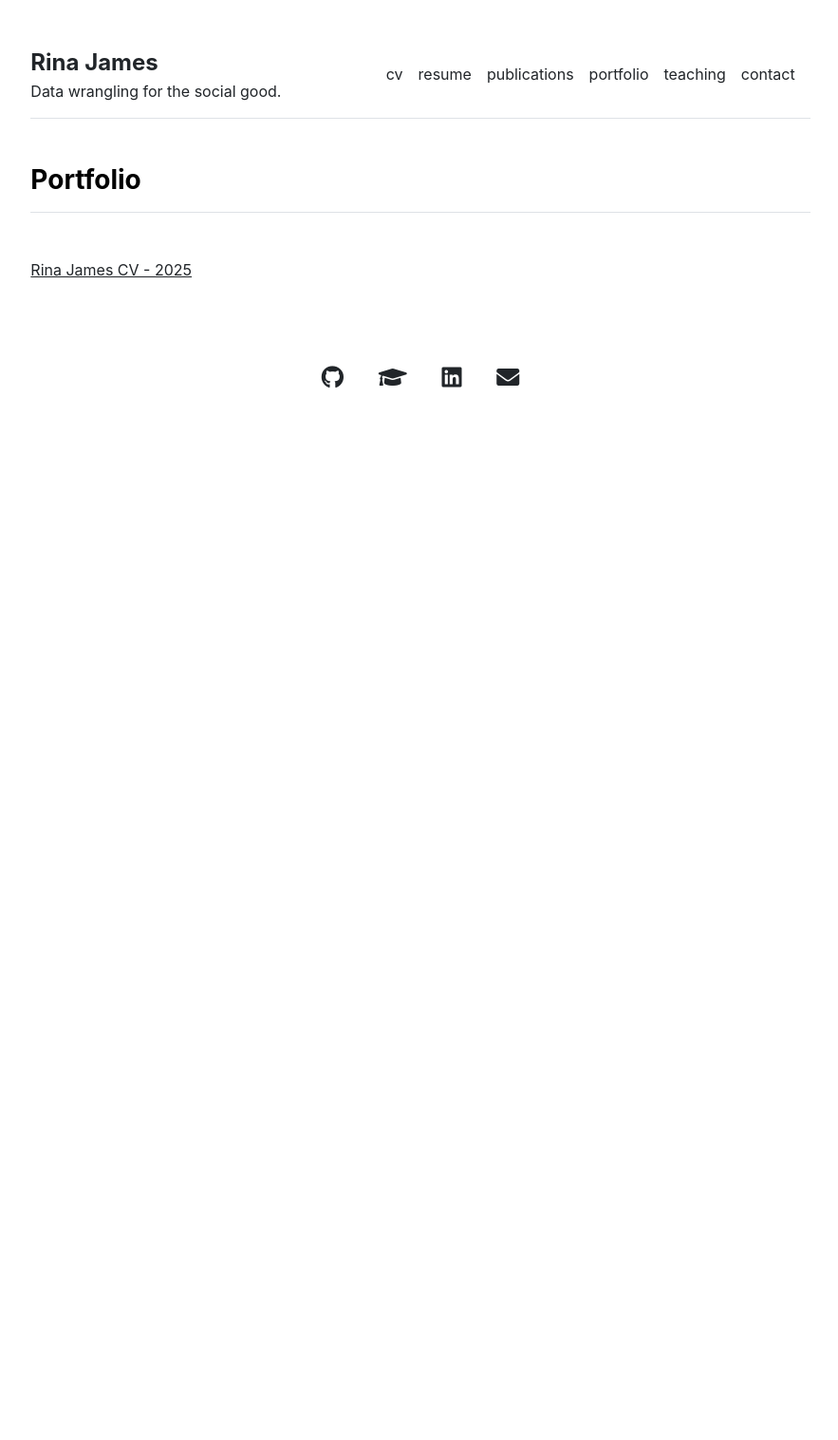
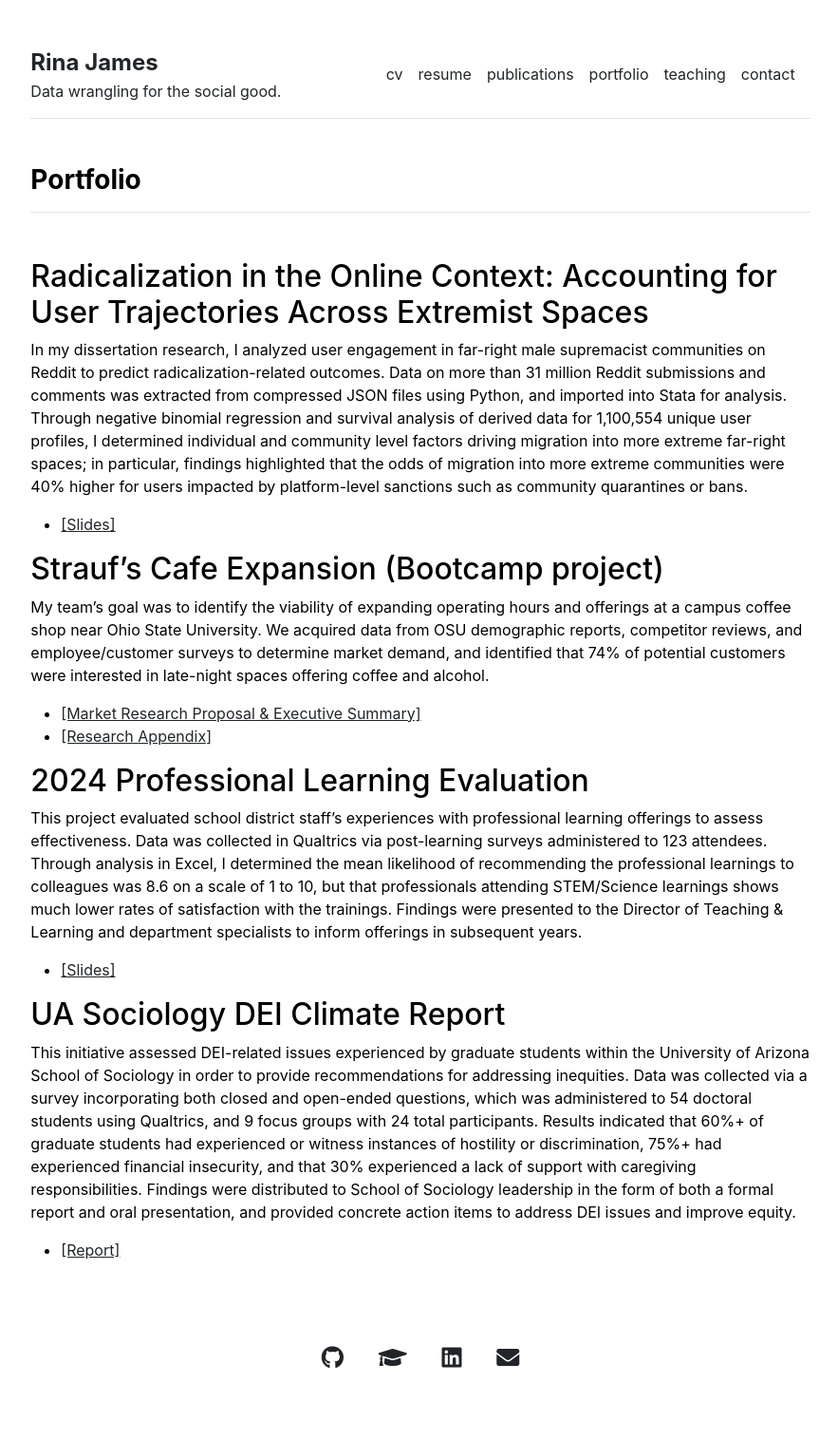
Before and after one commit to rinajames/rinajames.github.io, a Jekyll site: the page built from portfolio.md, in a window 1280 px wide. Shown: the whole page at 95% size, without its empty margins (197-1080 px from the left). Built offline with Jekyll 4.4.1, drawn with Linux system fonts in a browser that asks for light colours; before the commit the page ends 900 px from its top, so only the background shows below that.

Commit message:
Update portfolio.md

```diff
--- a/portfolio.md
+++ b/portfolio.md
@@ -3,5 +3,23 @@ layout: page
 title: "Portfolio"
 ---
 
+## Radicalization in the Online Context: Accounting for User Trajectories Across Extremist Spaces
 
-[Rina James CV - 2025](/documents/cv.pdf)
+In my dissertation research, I analyzed user engagement in far-right male supremacist communities on Reddit to predict radicalization-related outcomes. Data on more than 31 million Reddit submissions and comments was extracted from compressed JSON files using Python, and imported into Stata for analysis. Through negative binomial regression and survival analysis of derived data for 1,100,554 unique user profiles, I determined individual and community level factors driving migration into more extreme far-right spaces; in particular, findings highlighted that the odds of migration into more extreme communities were 40% higher for users impacted by platform-level sanctions such as community quarantines or bans.
+- [[Slides]](/documents/DI_slides.pdf)
+
+## Strauf's Cafe Expansion (Bootcamp project)
+
+My team’s goal was to identify the viability of expanding operating hours and offerings at a campus coffee shop near Ohio State University. We acquired data from OSU demographic reports, competitor reviews, and employee/customer surveys to determine market demand, and identified that 74% of potential customers were interested in late-night spaces offering coffee and alcohol.
+- [[Market Research Proposal & Executive Summary]](/documents/Straufs_revised.pdf)
+- [[Research Appendix]](/documents/Straufs_appendix.pdf)
+
+## 2024 Professional Learning Evaluation
+
+This project evaluated school district staff’s experiences with professional learning offerings to assess effectiveness. Data was collected in Qualtrics via post-learning surveys administered to 123 attendees. Through analysis in Excel, I determined the mean likelihood of recommending the professional learnings to colleagues was 8.6 on a scale of 1 to 10, but that professionals attending STEM/Science learnings shows much lower rates of satisfaction with the trainings. Findings were presented to the Director of Teaching & Learning and department specialists to inform offerings in subsequent years.
+- [[Slides]](/documents/Evaluation_slides.pdf)
+
+## UA Sociology DEI Climate Report
+
+This initiative assessed DEI-related issues experienced by graduate students within the University of Arizona School of Sociology in order to provide recommendations for addressing inequities. Data was collected via a survey incorporating both closed and open-ended questions, which was administered to 54 doctoral students using Qualtrics, and 9 focus groups with 24 total participants. Results indicated that 60%+ of graduate students had experienced or witness instances of hostility or discrimination, 75%+ had experienced financial insecurity, and that 30% experienced a lack of support with caregiving responsibilities. Findings were distributed to School of Sociology leadership in the form of both a formal report and oral presentation, and provided concrete action items to address DEI issues and improve equity.
+- [[Report]](/documents/Climate_report.pdf)
```
